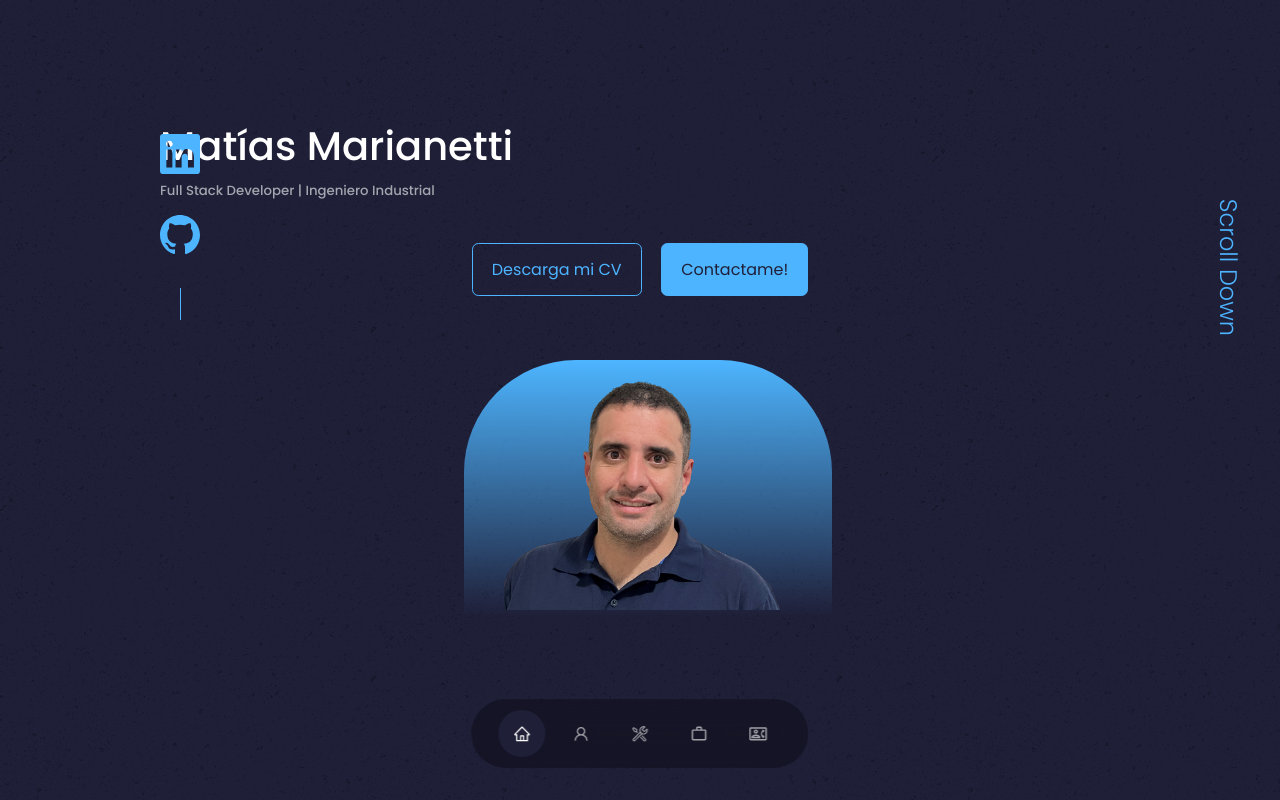
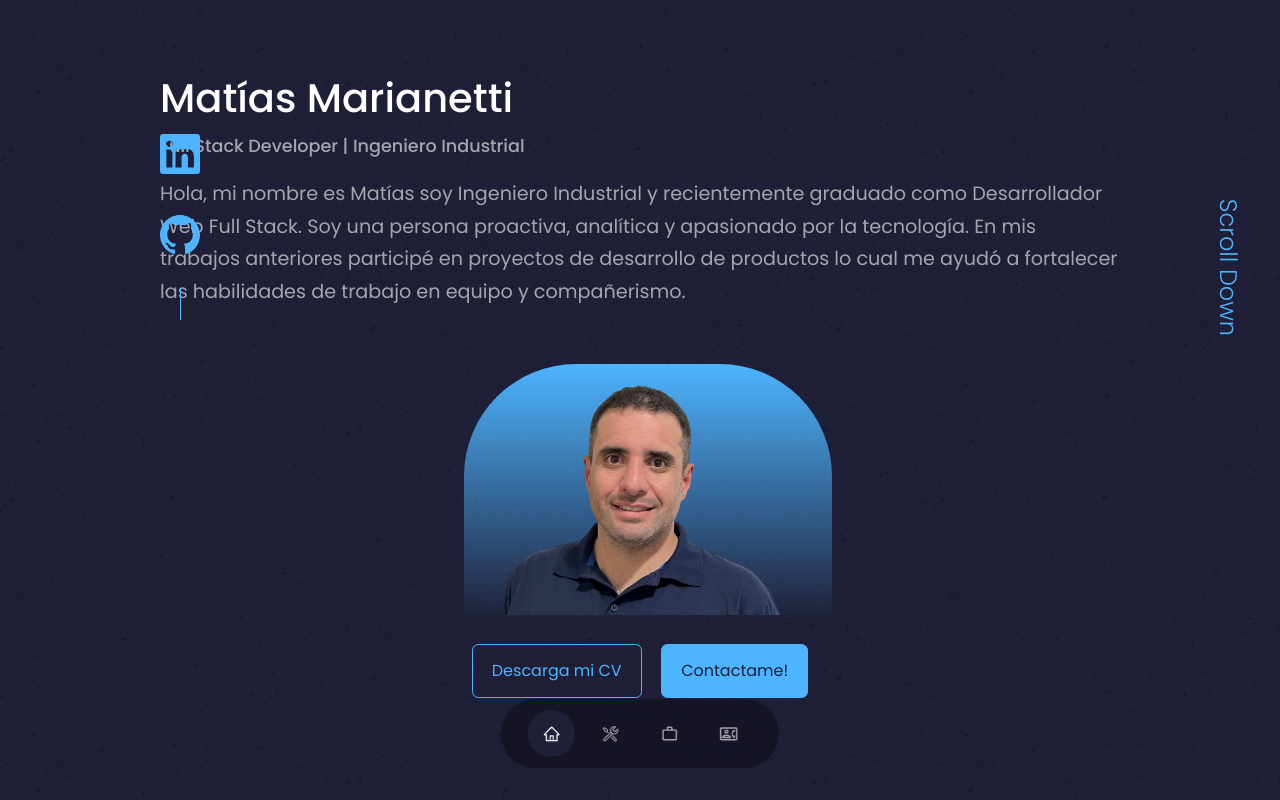
Before and after one commit to marianettimatias/portfolio, a React (Create React App) app: page / in a window 1280 px wide. Shown: the top 800 px of the page. Built offline with nearby package versions, Linux system fonts and the light colour scheme.

Commit message:
saco componente about

```diff
--- a/src/App.jsx
+++ b/src/App.jsx
@@ -12,7 +12,7 @@ function App() {
    <>
    <Header/>
    <Nav/>
-   <About />
+   {/* <About /> */}
    <Skills/>
    <Works />
    <Contact/>
--- a/src/components/header/Header.jsx
+++ b/src/components/header/Header.jsx
@@ -11,13 +11,19 @@ function Header() {
       <div className="container header__container">
         <h1>Matías Marianetti</h1>
         <h5 className="text-light">Full Stack Developer | Ingeniero Industrial</h5>
-        <CTA />
+        <p className='header__p'>
+          Hola, mi nombre es Matías soy Ingeniero Industrial y recientemente graduado como Desarrollador Web Full Stack. Soy una persona proactiva, analítica y apasionado por la tecnología. En mis trabajos anteriores participé en proyectos de desarrollo de productos lo cual me ayudó a fortalecer las habilidades de trabajo en equipo y compañerismo.
+        </p>
+
         <HeaderSocials />
         <div className='me'>
           <img src={ME} alt="me" />
         </div>
+        <CTA />
         <a href="#contact" className='scroll_down'>Scroll Down</a>
+
       </div>
+
     </header>
   )
 }
--- a/src/components/header/header.css
+++ b/src/components/header/header.css
@@ -1,6 +1,6 @@
 header {
     height: 100vh;
-    padding-top: 7rem;
+    padding-top: 4rem;
     overflow: hidden;
 }
 
@@ -9,15 +9,19 @@ header {
     height: 100%;
     position: relative;
 }
-.header_contanier p{
-    margin: 2rem 0 2.6rem;
+.text-light{
+    font-size: 1.1rem;
+}
+.header__p{
+    margin: 1rem 0 2.6rem;
     color:var(--color-light);
+    font-size: 1.2rem;
 }
 
 /* ======== CTA ==========*/
 
 .cta {
-    margin-top: 2.5rem;
+    margin-top: 1.5rem;
     display: flex;
     gap: 1.2rem;
     justify-content: center;
@@ -48,9 +52,9 @@ header {
     background: linear-gradient(var(--color-primary), transparent);
     width: 23rem;
     height: 16rem;
-    position: absolute;
+    position: relative;
     left: calc(50% - 11rem);
-    margin-top: 4rem;
+    margin-top: 3.5rem;
     border-radius: 7rem 7rem 0rem 0rem;
     overflow: hidden;
     padding: 1rem 1rem 1rem 2.5rem;
--- a/src/components/nav/Nav.jsx
+++ b/src/components/nav/Nav.jsx
@@ -14,7 +14,7 @@ function Nav() {
   return (
     <nav>
       <a href="#" onClick={()=> setActiveNav('#')}  className= {activeNav==='#'? 'active' :''}><AiOutlineHome /></a>
-      <a href="#about" onClick={()=> setActiveNav('#about')} className= {activeNav==='#about'? 'active' :''}> <AiOutlineUser /> </a>
+      {/* <a href="#about" onClick={()=> setActiveNav('#about')} className= {activeNav==='#about'? 'active' :''}> <AiOutlineUser /> </a> */}
       <a href="#skills" onClick={()=> setActiveNav('#skills')} className= {activeNav==='#skills'? 'active' :''}><VscTools/></a>
       <a href="#works" onClick={()=> setActiveNav('#works')} className= {activeNav==='#works'? 'active' :''}><MdWorkOutline/></a>
       <a href="#contact" onClick={()=> setActiveNav('#contact')} className= {activeNav==='#contact'? 'active' :''}><MdOutlineContactPhone/></a>
```
